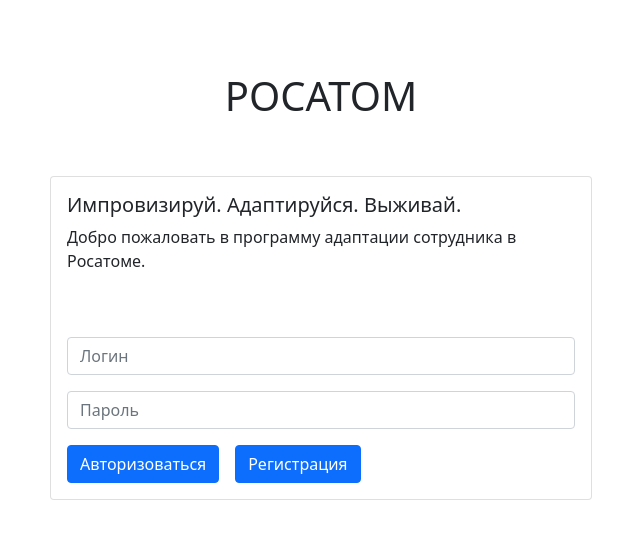
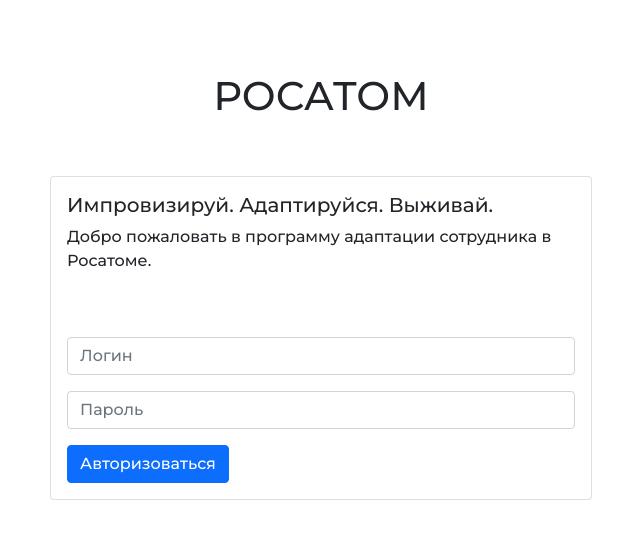
Before and after one commit to greenatom-hr-case-lab/rosadapt, a React (Create React App) app in the folder client/: page / in a window 1280 px wide. Shown: the top 538 px of the page, without its empty margins (319-959 px from the left). Built offline with nearby package versions, Linux system fonts and the light colour scheme.

Commit message:
автоinsert id hr сотрудника в данные пользователя
-Убрал кнопку регистрации с  ауфПэйдж
-добавил поддержку энтера

```diff
--- a/client/public/index.html
+++ b/client/public/index.html
@@ -3,6 +3,7 @@
   <head>
     <meta charset="utf-8" />
     <link rel="stylesheet" href="https://stackpath.bootstrapcdn.com/bootstrap/5.0.0-alpha1/css/bootstrap.min.css" integrity="sha384-r4NyP46KrjDleawBgD5tp8Y7UzmLA05oM1iAEQ17CSuDqnUK2+k9luXQOfXJCJ4I" crossorigin="anonymous">
+    <link href="https://fonts.googleapis.com/css2?family=Montserrat:wght@500&display=swap" rel="stylesheet">
 
     <link rel="icon" href="%PUBLIC_URL%/favicon.ico" />
     <meta name="viewport" content="width=device-width, initial-scale=1" />
--- a/client/src/index.css
+++ b/client/src/index.css
@@ -98,5 +98,8 @@
 }
 
 h3, h4{
-    color: #2b2b2b;
+    color: #3c3c3c;
 }
+body{
+    font-family: 'Montserrat', sans-serif;
+}
--- a/client/src/pages/AuthPage.js
+++ b/client/src/pages/AuthPage.js
@@ -24,11 +24,13 @@
         setForm({ ...form, [event.target.name]: event.target.value })
     }
 
-    const registerHandler = async () => {
-        try {
-            const data = await request('/api/auth/register', 'POST', {...form})
-            message(data.message)
-        } catch (e) {}
+    const pressHandler = async event => {
+        if (event.key === 'Enter') {
+            try {
+                const data = await request('/api/auth/login', 'POST', {...form})
+                auth.login(data.token, data.userId, data.userLogin, data.userRole, data.userData)
+            } catch (e) {}
+        }
     }
 
     const loginHandler = async () => {
@@ -60,6 +62,7 @@
                                    placeholder="Логин"
                                    id="login"
                                    onChange = { changeHandler }
+                                   onKeyPress={ pressHandler }
                             />
                         </div>
 
@@ -70,6 +73,7 @@
                                    placeholder="Пароль"
                                    id="password"
                                    onChange = { changeHandler }
+                                   onKeyPress={ pressHandler }
                             />
                         </div>
 
@@ -80,13 +84,7 @@
                         >
                             Авторизоваться
                         </button>
-                        <button
-                           className="btn btn-primary"
-                           onClick = { registerHandler }
-                           disabled={loading}
-                        >
-                            Регистрация
-                        </button>
+
                     </div>
                 </div>
             </div>
--- a/client/src/pages/CreatePage.js
+++ b/client/src/pages/CreatePage.js
@@ -1,8 +1,10 @@
-import React, {useEffect, useState} from 'react'
+import React, {useContext, useEffect, useState} from 'react'
 import {useHttp} from '../hooks/http.hook'
 import {useMessage} from "../hooks/message.hook"
+import {AuthContext} from "../context/AuthContext";
 
 export const CreatePage = () => {
+    const auth = useContext(AuthContext)
     const message = useMessage()
     const {loading, request, error, clearError} = useHttp()
     const [form, setForm] = useState({
@@ -24,7 +26,9 @@
 
     const registerHandler = async () => {
         try {
-            const data = await request('/api/auth/register', 'POST', {...form})
+            const data = await request('/api/auth/register', 'POST', {...form}, {
+                Authorization: `Bearer ${auth.token}`
+            })
             message(data.message)
         } catch (e) {}
     }
--- a/client/src/pages/ProfilePage.js
+++ b/client/src/pages/ProfilePage.js
@@ -27,6 +27,7 @@
         default:
             roleRus = null
     }
+
     return(
         <div className='container'>
             <h1>{lastName} {firstName} {middleName}</h1>
```
Also changed, not shown: 1 other file (tests, documents, lock files or other folders).
